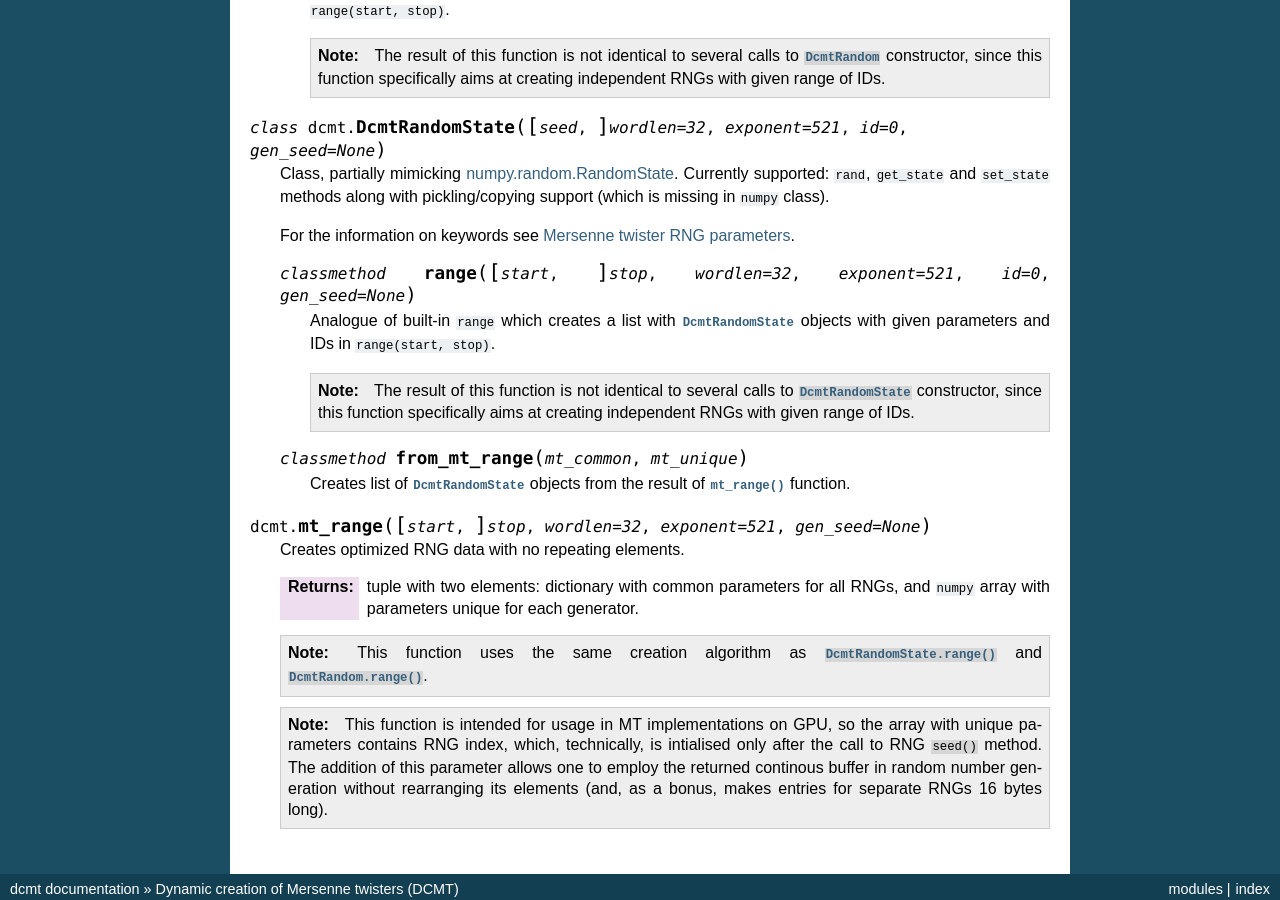
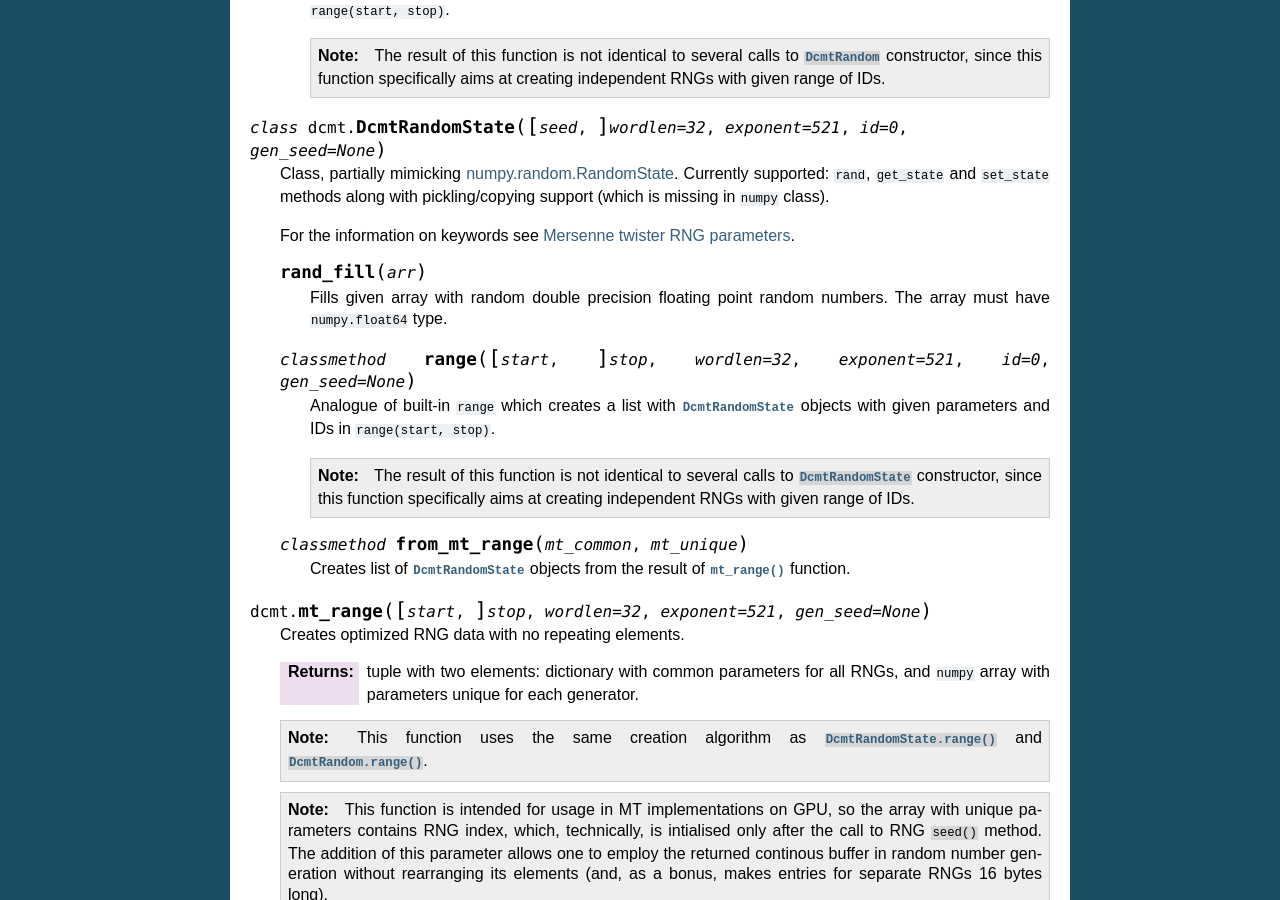
Before and after one commit to fjarri/python-dcmt, a Sphinx documentation site: the page built from doc/source/index.rst, in a window 1280 px wide and 900 px high, scrolled down 2261 px. Built offline with Sphinx 7.4.7, drawn with Linux system fonts in a browser that asks for light colours; some of the changed text lies outside the part shown.

Commit message:
src/wrapper/numpyrandom: added rand_fill() for filling given array with randoms

```diff
--- a/doc/source/index.rst
+++ b/doc/source/index.rst
@@ -148,6 +148,11 @@ Reference
 
    For the information on keywords see `Mersenne twister RNG parameters`_.
 
+   .. py:method:: rand_fill(arr)
+
+      Fills given array with random double precision floating point random numbers.
+      The array must have ``numpy.float64`` type.
+
    .. py:classmethod:: range([start], stop, wordlen=32, exponent=521, id=0, gen_seed=None)
 
       Analogue of built-in ``range`` which creates a list with :py:class:`DcmtRandomState` objects
```
Also changed, not shown: 2 other files.
